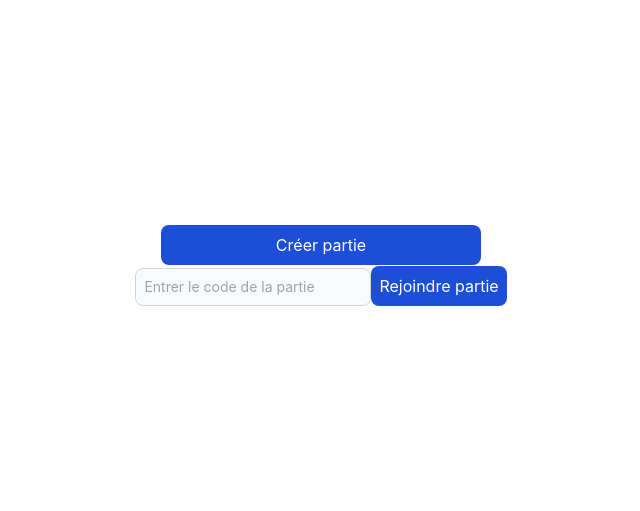
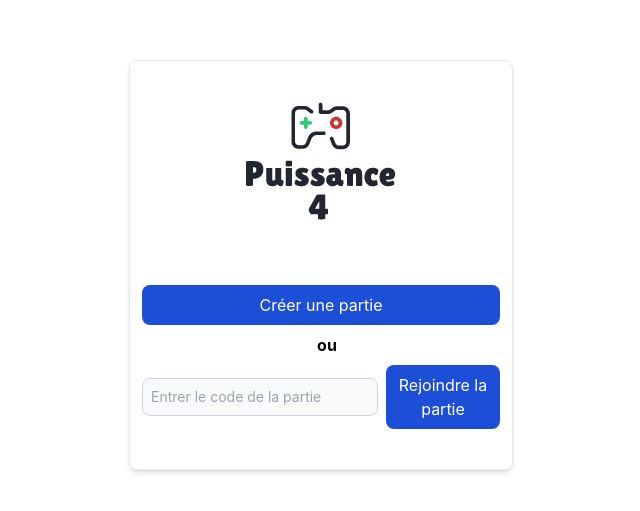
Before and after one commit to awuzi/puissance4, a React (Vite) app in the folder client/: page / in a window 1280 px wide. Shown: the part 135-646 px from the top of the page, without its empty margins (319-959 px from the left). Built offline with nearby package versions, Linux system fonts and the light colour scheme; no server answers.

Commit message:
un peu d'UI

```diff
--- a/client/src/App.tsx
+++ b/client/src/App.tsx
@@ -1,4 +1,4 @@
-import './assets/style.css'
+import '../assets/style.css'
 import { Route, Routes } from "react-router-dom";
 import { io } from "socket.io-client";
 import { makeEmptyGrid } from "./domain/grid";
--- a/client/src/components/Puissance4.tsx
+++ b/client/src/components/Puissance4.tsx
@@ -176,7 +176,7 @@ const Puissance4 = () => {
         width={CANVA_WIDTH}
         height={CANVA_HEIGHT}
         className="bg-amber-50 gameCanva"
-        style={{ width: CANVA_WIDTH, height: CANVA_HEIGHT }}
+        style={{ width: CANVA_WIDTH, height: CANVA_HEIGHT, borderRadius: 10, boxShadow: '0 0 10px 0 rgba(0,0,0,0.5)' }}
       >
       </canvas>
       {!playing ?
--- a/client/src/context/index.ts
+++ b/client/src/context/index.ts
@@ -2,7 +2,7 @@ import React from "react";
 import { io } from "socket.io-client";
 import { GameState } from "../domain/types";
 
-export const socket = io(process.env.REACT_APP_SERVER_URL || "ws://localhost:8080/");
+export const socket = io("ws://localhost:8080/");
 export const GameContext = React.createContext({
   context: {} as GameState,
   setContext: (v: GameState | any): void => {}
--- a/client/src/pages/Game.tsx
+++ b/client/src/pages/Game.tsx
@@ -8,11 +8,10 @@ export const Game = () => {
 
   return (
     <>
-      <div className="container mx-auto flex flex-col justify-center">
-          <div style={{ display: 'flex', flexDirection: 'row', height: '100%' }}>
+
+        <div style={{ height: "100vh", display: 'flex', flexDirection: 'column', justifyContent: 'center', alignItems: 'center' }}>
             <Puissance4 />
-          </div>
-      </div>
+        </div>
     </>
   );
 };
--- a/client/src/pages/Home.tsx
+++ b/client/src/pages/Home.tsx
@@ -39,22 +39,30 @@ export const Home = () => {
   return (
     <>
       <div style={{ height: '100vh', display: 'flex', flexDirection: 'column', justifyContent: 'center', alignItems: 'center' }}>
+        <div className="w-full max-w-sm bg-white rounded-lg border border-gray-200 shadow-md">
+          <div className="flex flex-col items-center pb-10">
+            <img src="/assets/logo.png" alt="Logo" width={200} height={200} />
 
-        <button onClick={createGame} className="w-1/4 text-white bg-blue-700 hover:bg-blue-800 rounded-lg p-2">
-          Créer partie
+              <div className="flex flex-col mt-4 space-x-3 md:mt-6">
+                <button onClick={createGame} className="py-2 px-4 ml-3 mr-3 text-center text-white bg-blue-700 rounded-lg hover:bg-blue-800 focus:ring-4 focus:outline-none focus:ring-blue-300 dark:bg-blue-600 dark:hover:bg-blue-700 dark:focus:ring-blue-800">
+                  Créer une partie
                 </button>
-        <hr/>
-        <div>
+                <span className="text-center font-bold my-2">ou</span>
+                <div className="flex flex-row items-center">
                   <input
-            className="bg-gray-50 border border-gray-300 text-gray-900 text-sm rounded-lg p-2" type="text"
+                      className="bg-gray-50 border border-gray-300 text-gray-900 text-sm rounded-lg p-2 mr-2" type="text"
                       placeholder={'Entrer le code de la partie'}
                       value={joinCode}
                       onChange={(e: ChangeEvent<HTMLInputElement>) => setJoinCode(e.target.value)}
                   />
-          <button onClick={joinGame} className="text-white bg-blue-700 hover:bg-blue-800 rounded-lg p-2">
-            Rejoindre partie
+                  <button onClick={joinGame} className="text-white bg-blue-700 hover:bg-blue-800 rounded-lg p-2 mr-3">
+                    Rejoindre la partie
                   </button>
                 </div>
+              </div>
+          </div>
+        </div>
+
       </div>
     </>
   );
```
Also changed, not shown: client/assets/grille.png (renamed from client/src/assets/grille.png), client/assets/logo.png (renamed from client/src/assets/logo.png), client/assets/style.css (renamed from client/src/assets/style.css). Lines whose indentation alone changed are shown as unchanged.
